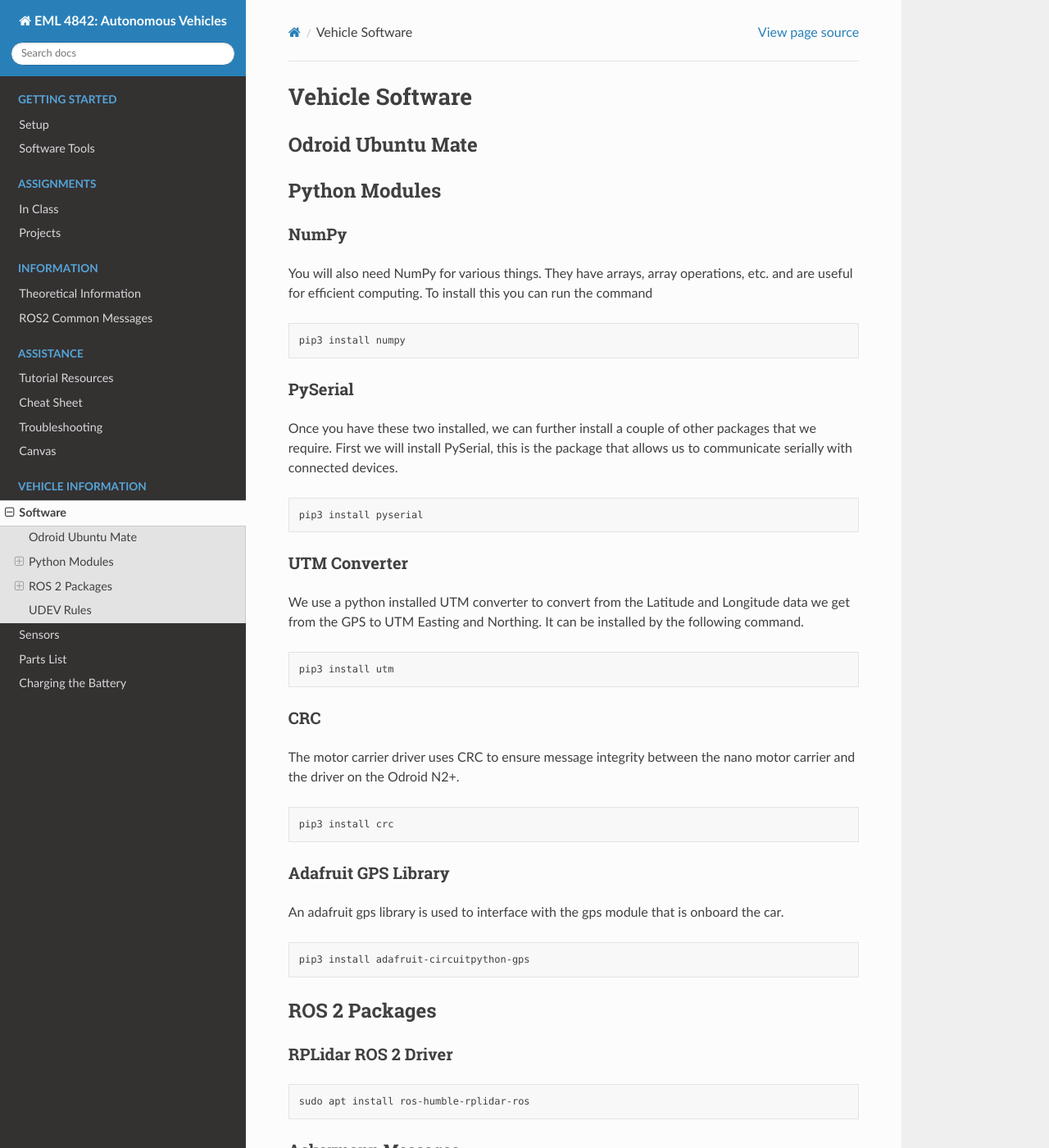
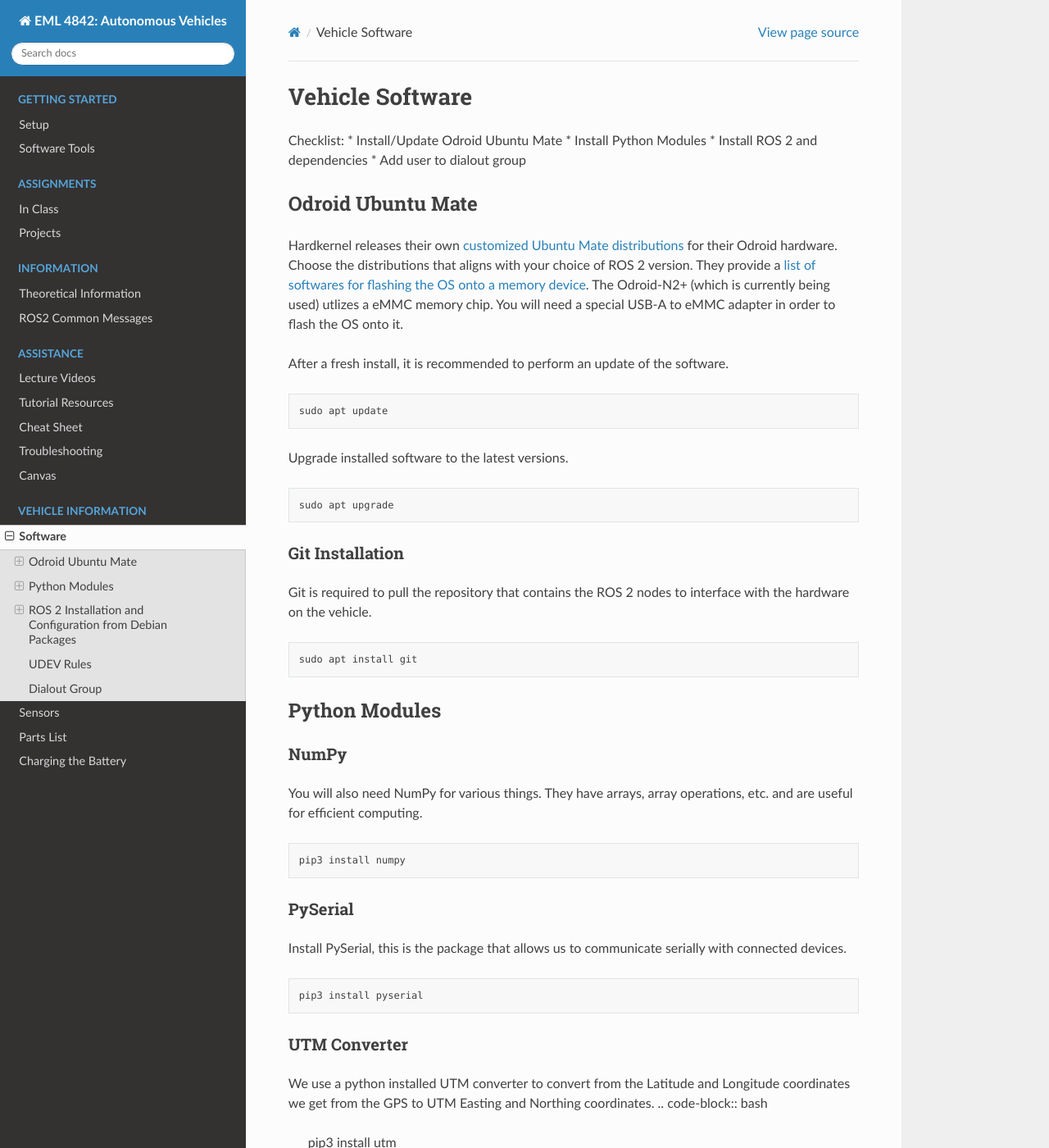
Before and after one commit to av-mae-uf/av1tenth-docs, a Sphinx documentation site: the page built from docs/vehicle_information/vehicle_software.rst, in a window 1280 px wide and 1400 px high. Shown: the whole window at 82% size. Built offline with Sphinx 7.4.7 and the Read the Docs theme 2.0.0, drawn with Linux system fonts in a browser that asks for light colours; some of the changed text lies outside the part shown.

Commit message:
software installation updates, added back lecture videos

```diff
--- a/docs/index.rst
+++ b/docs/index.rst
@@ -40,6 +40,7 @@
    :caption: Assistance
    :maxdepth: 1
 
+   Lecture Videos <assistance/videos>
    Tutorial Resources <assistance/tutresources>
    Cheat Sheet <assistance/cheatsheet>
    Troubleshooting <assistance/troubleshoot>
--- a/docs/vehicle_information/vehicle_software.rst
+++ b/docs/vehicle_information/vehicle_software.rst
@@ -1,15 +1,44 @@
 Vehicle Software
 ----------------
+Checklist:
+* Install/Update Odroid Ubuntu Mate
+* Install Python Modules
+* Install ROS 2 and dependencies
+* Add user to dialout group
+
 
 Odroid Ubuntu Mate
 ==================
+Hardkernel releases their own `customized Ubuntu Mate distributions <https://wiki.odroid.com/odroid-n2/os_images/ubuntu>`_ for their Odroid hardware.
+Choose the distributions that aligns with your choice of ROS 2 version. They provide a `list of softwares for flashing the OS onto a memory device <https://wiki.odroid.com/troubleshooting/odroid_flashing_tools>`_.
+The Odroid-N2+ (which is currently being used) utlizes a eMMC memory chip. You will need a special USB-A to eMMC adapter in order to flash the OS onto it.
+
+After a fresh install, it is recommended to perform an update of the software.
+
+.. code-block:: bash
+
+    sudo apt update
+
+Upgrade installed software to the latest versions.
+
+.. code-block:: bash
+
+    sudo apt upgrade
+
+Git Installation
+^^^^^^^^^^^^^^^^
+Git is required to pull the repository that contains the ROS 2 nodes to interface with the hardware on the vehicle.
+
+.. code-block:: bash
+
+    sudo apt install git
 
 
 Python Modules
 ==============
 NumPy
 ^^^^^
-You will also need NumPy for various things. They have arrays, array operations, etc. and are useful for efficient computing. To install this you can run the command
+You will also need NumPy for various things. They have arrays, array operations, etc. and are useful for efficient computing.
 
 .. code-block:: bash
 
@@ -17,8 +46,7 @@
 
 PySerial
 ^^^^^^^^
-
-Once you have these two installed, we can further install a couple of other packages that we require. First we will install PySerial, this is the package that allows us to communicate serially with connected devices.
+Install PySerial, this is the package that allows us to communicate serially with connected devices.
 
 .. code-block:: bash
 
@@ -26,18 +54,14 @@
 
 UTM Converter
 ^^^^^^^^^^^^^
-
-We use a python installed UTM converter to convert from the Latitude and Longitude data we get from the GPS to UTM Easting and Northing. It can be installed by the following command.
-
+We use a python installed UTM converter to convert from the Latitude and Longitude coordinates we get from the GPS to UTM Easting and Northing coordinates.
 .. code-block:: bash
 
     pip3 install utm
 
 CRC
 ^^^
-
-The motor carrier driver uses CRC to ensure message integrity between the nano motor carrier and the driver  on the Odroid N2+.
-
+The motor carrier driver uses CRC to ensure message integrity between the nano motor carrier and the driver on the Odroid-N2+.
 
 .. code-block:: bash
 
@@ -45,43 +69,96 @@
 
 Adafruit GPS Library
 ^^^^^^^^^^^^^^^^^^^^
-
-An adafruit gps library is used to interface with the gps module that is onboard the car.
+An adafruit gps library is used to interface with the GPS module that is onboard the vehicle.
 
 .. code-block:: bash
 
     pip3 install adafruit-circuitpython-gps
 
 
-ROS 2 Packages
-==============
+ROS 2 Installation and Configuration from Debian Packages
+=========================================================
+These installation instructions are a direct copy from `ROS 2 Humble's installation page <https://docs.ros.org/en/humble/Installation/Ubuntu-Install-Debians.html>`_
 
-RPLidar ROS 2 Driver
-^^^^^^^^^^^^^^^^^^^^
+Setup Sources
+^^^^^^^^^^^^^
+You will need to add the ROS 2 apt repositories to your system. First ensure that the Ubuntu Universe repository is enabled:
+
+.. code-block:: bash
+
+    sudo apt install software-properties-common
+    sudo add-apt-repository universe
+
+Install curl (if it is not already installed):
+
+.. code-block:: bash
+
+    sudo apt update && sudo apt install curl -y
+
+Add the GPG key:
+
+.. code-block:: bash
+
+    sudo curl -sSL https://raw.githubusercontent.com/ros/rosdistro/master/ros.key -o /usr/share/keyrings/ros-archive-keyring.gpg
+
+Add the repository to your sources list:
+
+.. code-block:: bash
+
+    echo "deb [arch=$(dpkg --print-architecture) signed-by=/usr/share/keyrings/ros-archive-keyring.gpg] http://packages.ros.org/ros2/ubuntu $(. /etc/os-release && echo $UBUNTU_CODENAME) main" | sudo tee /etc/apt/sources.list.d/ros2.list > /dev/null
+
+Install ROS 2 and additional packages
+^^^^^^^^^^^^^^^^^^^^^^^^^^^^^^^^^^^^^
+Update your APT repository cache after setting up your repositories.
+
+.. code-block:: bash
+
+    sudo apt update
+
+Base install of ROS 2 Humble:
+
+.. code-block:: bash
+
+    sudo apt install ros-humble-ros-base
+
+Install Colcon:
+
+.. code-block:: bash
+
+    sudo apt install python3-colcon-common-extensions
+
+Install RPLidar Driver:
 
 .. code-block:: bash
 
     sudo apt install ros-humble-rplidar-ros
 
-Ackermann Messages
-^^^^^^^^^^^^^^^^^^
+Install Ackermann messages:
 
 .. code-block:: bash
 
     sudo apt install ros-humble-ackermann-msgs
 
 
+Configuring the terminal (Recommended)
+^^^^^^^^^^^^^^^^^^^^^^^^^^^^^^^^^^^^^^
+If you want ROS 2 to be sourced everytime you open a terminal, run the following command:
+
+.. code-block:: bash
+
+    echo "source /opt/ros/humble/setup.bash" >> ~/.bashrc
+
+
 UDEV Rules
-=========================================
-
+==========
 To allow us to communicate with our USB devices attached to the Odroid easily, we have set up some UDEV rules to make sure the ports are interchanged on startup.
-To do this on your car you need to run the following commands
+Start by running the following command to create a new rules file:
 
 .. code-block:: bash
 
     sudo nano /etc/udev/rules.d/99-sensor.rules
 
-Then you need to paste in the following rules
+Then you need to paste in the following rules (ctrl-shift-v):
 
 .. code-block:: bash
 
@@ -91,12 +168,19 @@
 
     SUBSYSTEMS=="usb", ACTION=="add", ATTRS{idVendor}=="10c4", ATTRS{idProduct}=="ea60", ATTRS{serial}=="0001", MODE="0666", GROUP="dialout", SYMLINK+="sensor/lidar"
 
-
-Then run the following to set them up.
+Save and exit the file. Then run the following:
 
 .. code-block:: bash
 
     sudo udevadm control --reload-rules && sudo service udev restart && sudo udevadm trigger
 
+You will need to replug all your usb ports or reboot the Odroid for the Udev rules to take effect.
 
-You will need to replug all your usb ports or just reboot your Odroid for these to work.
+
+Dialout Group
+=============
+Add your default user to the dialout user-group in order to send data out of a serial port.
+
+.. code-block:: bash
+
+    sudo usermod -aG dialout USERNAME_HERE
```
Also changed, not shown: README.md (+21 -5 lines), docs/assistance/videos.rst (+8 -10 lines), docs/gettingstarted/setup.rst (+16 -27 lines).
